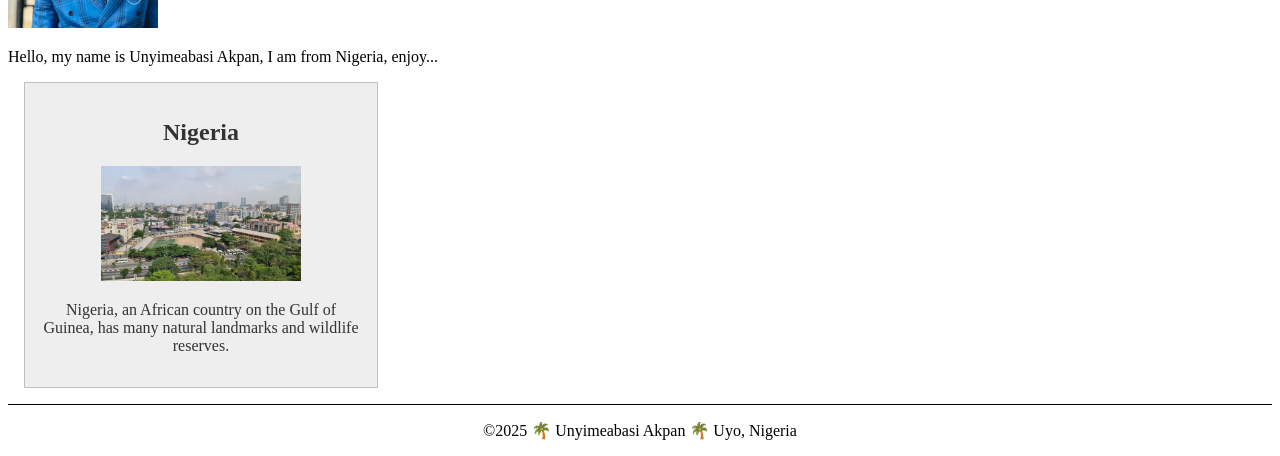
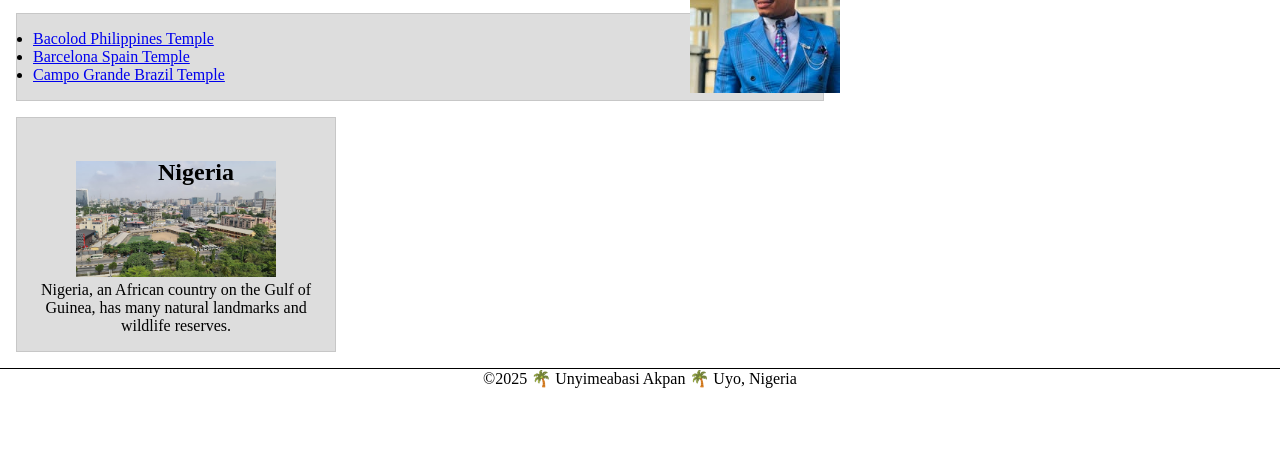
Before and after one commit to unyimeakpan/wdd130, a plain HTML site: page index.html in a window 1280 px wide. Shown: the part 346-802 px from the top of the page. Drawn offline with Linux system fonts and the light colour scheme.

Commit message:
Progress

```diff
--- a/index.html
+++ b/index.html
@@ -15,14 +15,25 @@
         <nav>
             <a href="#">Home</a>
             <a href="wwr/">Rafting Website</a>
+            <a href="https://www.linkedin.com/in/unyime-akpan-ba07bb167/">Linkedln</a>
+            <a href="https://web.facebook.com/unyime.akpan3">facebook</a>
         </nav>
     </header>
     <main>
         <h1>Unyimeabasi Akpan | WDD 130</h1>
         <img src="images/profile.jpg" alt="Hello, my name is Unyimeabasi Akpan" width="200">
-        <p>Hello, my name is Unyimeabasi Akpan, I am from Nigeria, enjoy...</p>
+        <p>Hello, my name is Unyimeabasi Akpan, I am from Nigeria. I am a cryptocurrency/blockchain enthusiast aiming to
+            become one of the greatest developers. I hope you'll find every information on this page meaningful</p>
+        <ul class="box">
+            <li><a href="https://www.churchofjesuschrist.org/temples/details/bacolod-philippines-temple?lang=eng"
+                    target="blank">Bacolod Philippines Temple</a></li>
+            <li><a href="https://www.churchofjesuschrist.org/temples/details/barcelona-spain-temple?lang=eng"
+                    target="blank">Barcelona Spain Temple</a></li>
+            <li><a href="https://www.churchofjesuschrist.org/temples/details/campo-grande-brazil-temple?lang=eng"
+                    target="blank">Campo Grande Brazil Temple</a></li>
+        </ul>
     </main>
-    <aside>
+    <aside class="box">
         <h2>Nigeria</h2>
         <img src="images/nigeria.jpg" alt="Nigeria landscape">
         <p>Nigeria, an African country on the Gulf of Guinea, has many natural landmarks and wildlife reserves.</p>
@@ -31,5 +42,6 @@
         <p>©2025 🌴 Unyimeabasi Akpan 🌴 Uyo, Nigeria</p>
     </footer>
 </body>
+<!-- Modified on 17/7/2025 -->
 
 </html>
--- a/styles/styles.css
+++ b/styles/styles.css
@@ -1,3 +1,9 @@
+* {
+    margin: 0;
+    padding: 0;
+    box-sizing: border-box;
+}
+
 :root {
     --heading-background-color: #f06;
     --heading-text-color: #333;
@@ -25,11 +31,6 @@ main {
 aside {
     width: 20rem;
     margin: 1rem;
-    border: 1px solid rgba(0, 0, 0, 0.2);
-    /* 1️⃣ */
-    padding: 1rem;
-    background-color: #eee;
-    color: #333;
     text-align: center;
 }
 
@@ -38,9 +39,16 @@ aside img {
     height: auto;
 }
 
+aside h2 {
+    position: relative;
+    top: 25px;
+    left: 20px;
+}
+
 main img {
     width: 150px;
     height: auto;
+    float: right;
 }
 
 p {
@@ -52,3 +60,12 @@ footer {
     border-top: 1px solid #000;
     text-align: center;
 }
+
+/*Class selector*/
+.box {
+    margin: 1rem;
+    border: 1px solid rgb(0 0 0 / 10%);
+    padding: 1rem;
+    background-color: #ddd;
+    color: #000;
+}
```
